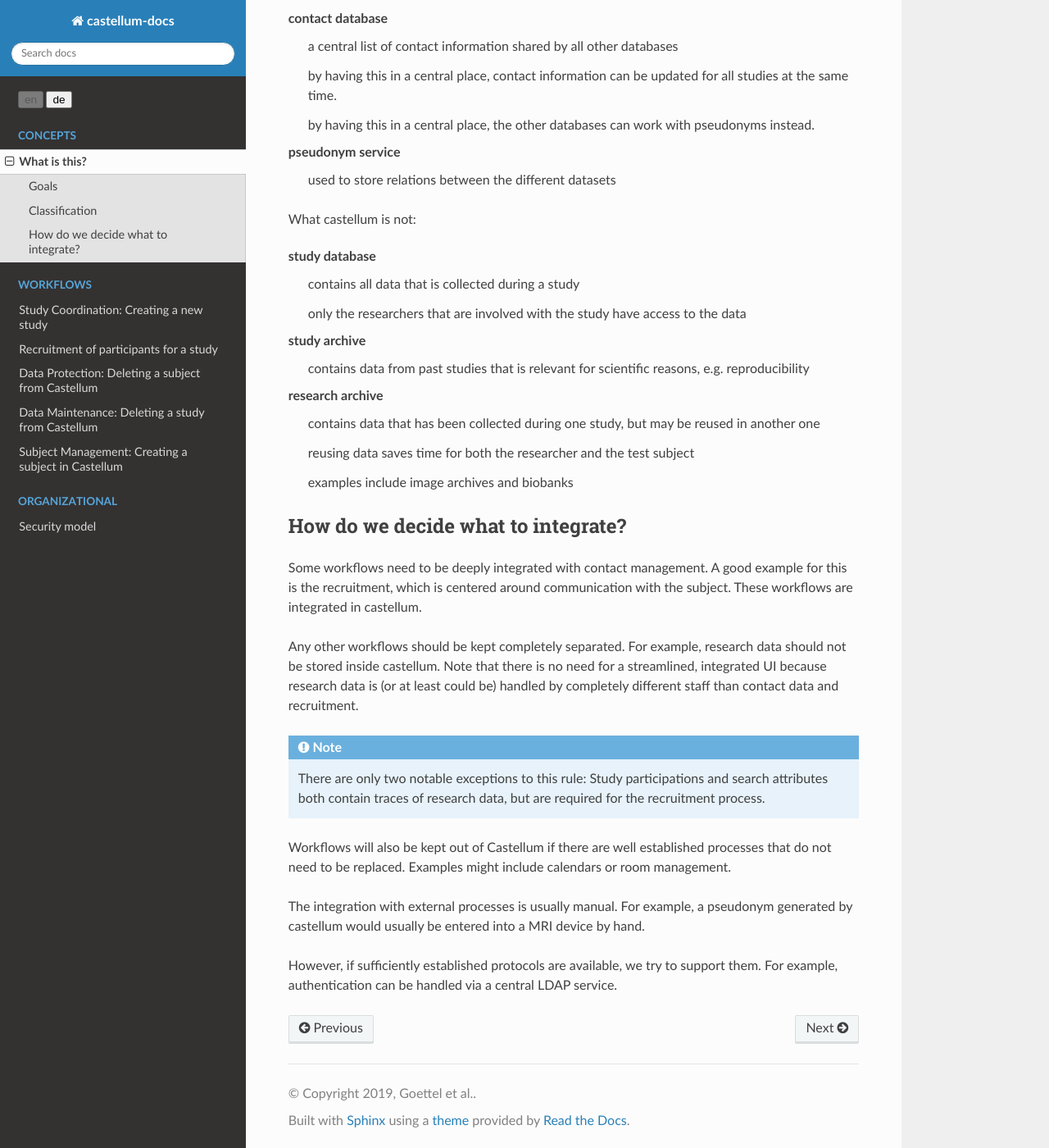
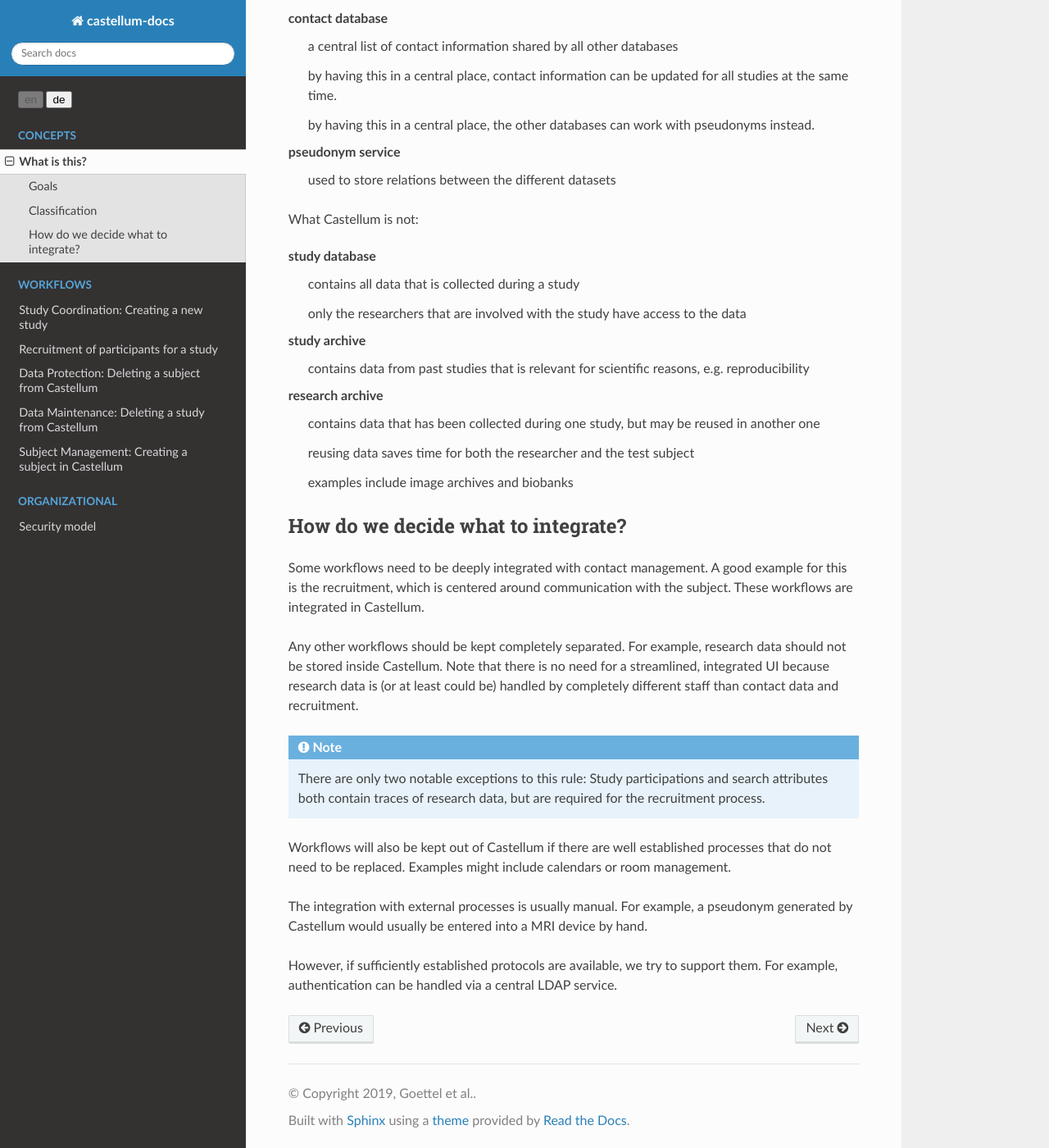
Before and after one commit to DouglasNeuroInformatics/castellum, a Sphinx documentation site: the page built from source/concepts/what.rst, in a window 1280 px wide and 1400 px high, scrolled down 541 px. Shown: the whole window at 82% size. Built offline with Sphinx 7.4.7 and the Read the Docs theme 2.0.0, drawn with Linux system fonts in a browser that asks for light colours; some of the changed text lies outside the part shown.

```diff
--- a/source/concepts/what.rst
+++ b/source/concepts/what.rst
@@ -13,7 +13,7 @@ Classification
 --------------
 
 You can think of many kinds of scientific databases that handle personal
-information. What castellum is:
+information. What Castellum is:
 
 recruting database
     contains some data about (potential) test subjects that allows you to
@@ -31,7 +31,7 @@ contact database
 pseudonym service
     used to store relations between the different datasets
 
-What castellum is not:
+What Castellum is not:
 
 study database
     contains all data that is collected during a study
@@ -56,10 +56,10 @@ How do we decide what to integrate?
 
 Some workflows need to be deeply integrated with contact management. A good
 example for this is the recruitment, which is centered around communication
-with the subject. These workflows are integrated in castellum.
+with the subject. These workflows are integrated in Castellum.
 
 Any other workflows should be kept completely separated. For example, research
-data should not be stored inside castellum. Note that there is no need for a
+data should not be stored inside Castellum. Note that there is no need for a
 streamlined, integrated UI because research data is (or at least could be)
 handled by completely different staff than contact data and recruitment.
 
@@ -73,7 +73,7 @@ processes that do not need to be replaced. Examples might include calendars or
 room management.
 
 The integration with external processes is usually manual. For example, a
-pseudonym generated by castellum would usually be entered into a MRI device by
+pseudonym generated by Castellum would usually be entered into a MRI device by
 hand.
 
 However, if sufficiently established protocols are available, we try to support
```
